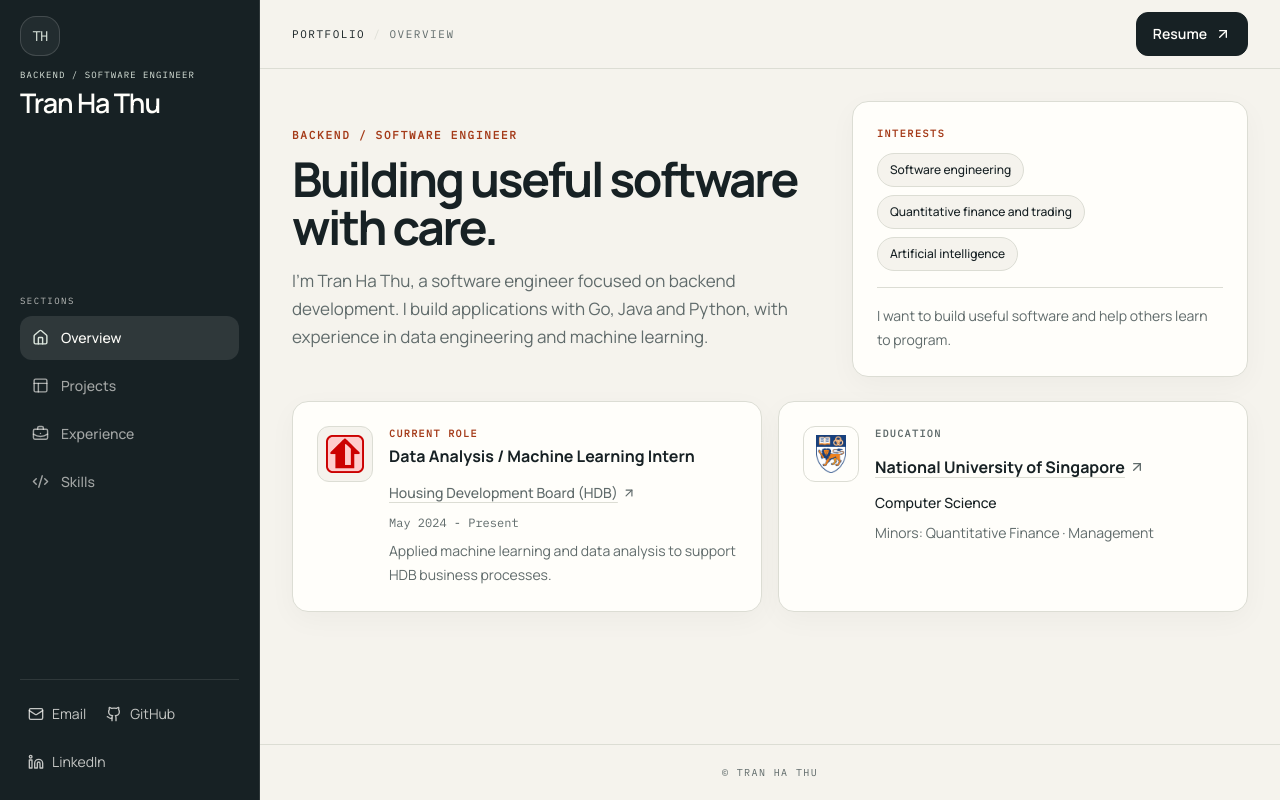
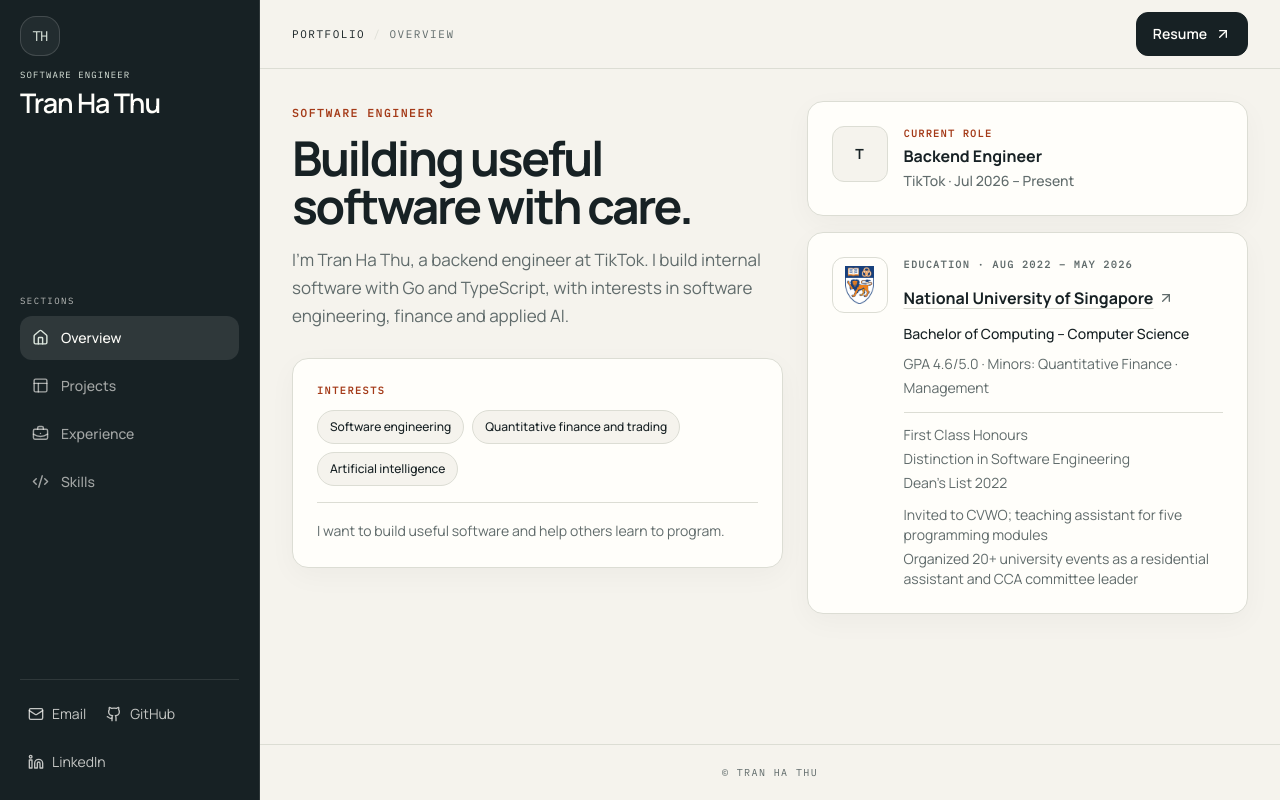
Before and after one commit to oeggy03/oeggy03.github.io, a React (Vite) app: page / in a window 1280 px wide. Built offline with nearby package versions, Linux system fonts and the light colour scheme.

Commit message:
feat: refresh profile and chronological career timeline

```diff
--- a/src/data/portfolio.js
+++ b/src/data/portfolio.js
@@ -4,7 +4,6 @@ import foroomImage from "../assets/proj_images/foroom_proj.png"
 import buddy4goodImage from "../assets/proj_images/buddy4good.png"
 import foodHeroImage from "../assets/proj_images/foodhero.png"
 import hdbLogo from "../assets/hdb.png"
-import careForWeLogo from "../assets/cfw.png"
 import nusLogo from "../assets/NUS.png"
 import eastspringLogo from "../assets/eastspring.png"
 import aStarLogo from "../assets/astar.png"
@@ -12,16 +11,27 @@ import resumeFile from "../assets/Resume_TranHaThu.pdf"
 
 export const profile = {
   name: "Tran Ha Thu",
-  role: "Backend / Software Engineer",
-  email: "tranhathu@u.nus.edu",
+  role: "Software Engineer",
+  email: "tranhathuwork@gmail.com",
   github: "https://github.com/oeggy03",
   linkedin: "https://www.linkedin.com/in/tran-ha-thu/",
   resume: resumeFile,
   education: {
     institution: "National University of Singapore",
     abbreviation: "NUS",
-    programme: "Computer Science",
+    programme: "Bachelor of Computing – Computer Science",
+    period: "Aug 2022 – May 2026",
+    gpa: "4.6/5.0",
     minors: ["Quantitative Finance", "Management"],
+    honors: [
+      "First Class Honours",
+      "Distinction in Software Engineering",
+      "Dean's List 2022",
+    ],
+    activities: [
+      "Invited to CVWO; teaching assistant for five programming modules",
+      "Organized 20+ university events as a residential assistant and CCA committee leader",
+    ],
     url: "https://nus.edu.sg/",
   },
   interests: ["Software engineering", "Quantitative finance and trading", "Artificial intelligence"],
@@ -163,57 +173,113 @@ export const projects = [
   },
 ]
 
+export const currentExperienceId = "tiktok-backend"
+
 export const experiences = [
   {
+    id: currentExperienceId,
+    startedAt: "2026-07",
+    dates: "Jul 2026 – Present",
+    company: "TikTok",
+    role: "Backend Engineer",
+    highlights: [
+      "Developed internal products with TypeScript and Go to improve reliability and observability of internal services.",
+    ],
+    skills: ["TypeScript", "Go"],
+  },
+  {
+    id: "tiktok-intern",
+    startedAt: "2026-01",
+    endedAt: "2026-03",
+    company: "TikTok",
+    role: "Software Engineering Intern",
+    dates: "Jan 2026 – Mar 2026",
+    highlights: [
+      "Developed internal products with TypeScript and Go to improve reliability and observability of internal services.",
+    ],
+    skills: ["TypeScript", "Go"],
+  },
+  {
+    id: "nus-ta",
+    startedAt: "2023-08",
+    endedAt: "2025-12",
+    role: "Teaching Assistant",
+    company: "National University of Singapore",
+    dates: "Aug 2023 – Dec 2025",
+    highlights: [
+      "Taught programming concepts to over 1,000 students through self-prepared JavaScript, Java and Python tutorials.",
+      "Received feedback scores of 4.8/5 for CS1101S and 4.7/5 for CS2103T, against a department average of 4.3.",
+    ],
+    logo: nusLogo,
+    logoAlt: "National University of Singapore",
+    url: "https://nus.edu.sg/",
+    skills: ["JavaScript", "Java", "Python"],
+  },
+  {
+    id: "gic",
+    startedAt: "2025-06",
+    endedAt: "2025-09",
+    role: "Software Engineering Intern",
+    company: "GIC",
+    dates: "Jun 2025 – Sep 2025",
+    highlights: [
+      "Engineered products for public market investments with TypeScript, C#, Python and Microsoft SQL Server, optimizing workflows for over 300 staff.",
+    ],
+    skills: ["TypeScript", "C#", "Python", "Microsoft SQL Server"],
+  },
+  {
+    id: "uptale",
+    startedAt: "2025-01",
+    endedAt: "2025-06",
+    role: "Software Engineering & AI Intern",
+    company: "Uptale",
+    dates: "Jan 2025 – Jun 2025",
+    highlights: [
+      "Implemented a full retrieval-augmented generation (RAG) pipeline in TypeScript and C# for gamified educational experiences used by over 100 customers.",
+    ],
+    skills: ["TypeScript", "C#", "RAG"],
+  },
+  {
     id: "hdb",
-    role: "Data Analysis / Machine Learning Intern",
+    startedAt: "2024-05",
+    endedAt: "2024-08",
+    role: "Data Science Intern",
     company: "Housing Development Board (HDB)",
-    dates: "May 2024 - Present",
-    summary: "Applied machine learning and data analysis to support HDB business processes.",
+    dates: "May 2024 – Aug 2024",
+    highlights: [
+      "Built a Python commercial rent prediction model using Random Forest, XGBoost and k-nearest neighbors, achieving an average of 88% accuracy.",
+      "Automated financial reporting with Excel and VBA, improving efficiency by 80%.",
+    ],
     logo: hdbLogo,
     logoAlt: "Housing & Development Board (HDB)",
     url: "https://www.hdb.gov.sg/cs/infoweb/homepage",
-    skills: ["Python", "Machine learning", "Data analysis", "Software engineering"],
-  },
-  {
-    id: "careforwe",
-    role: "Tech Lead",
-    company: "CareForWe (Healthtech startup)",
-    dates: "Dec 2023 - Present",
-    summary: "Led development of a video-hosting platform and company website.",
-    logo: careForWeLogo,
-    logoAlt: "CareForWe",
-    url: "https://www.care4we.com/",
-    skills: ["JavaScript", "React", "HTML", "CSS"],
-  },
-  {
-    id: "nus-ta",
-    role: "Teaching Assistant",
-    company: "National University of Singapore",
-    dates: "Aug 2023 - Present",
-    summary: "Graded programming assignments and taught programming methodology at NUS.",
-    logo: nusLogo,
-    logoAlt: "National University of Singapore",
-    url: "https://nus.edu.sg/",
-    skills: ["JavaScript"],
+    skills: ["Python", "Random Forest", "XGBoost", "K-Nearest Neighbors", "Excel", "VBA"],
   },
   {
     id: "eastspring",
+    startedAt: "2023-05",
+    endedAt: "2023-08",
     role: "Data Engineering Intern",
     company: "Eastspring Investments Singapore",
-    dates: "May 2023 - Aug 2023",
-    summary: "Used Python and Pandas to handle large datasets and wrote object-oriented code to support daily operations.",
+    dates: "May 2023 – Aug 2023",
+    highlights: [
+      "Maintained over 100 production and raw database tables with Python and SQL, and improved an AI chatbot with the OpenAI API.",
+    ],
     logo: eastspringLogo,
     logoAlt: "Eastspring Investments",
     url: "https://www.eastspring.com/sg",
-    skills: ["Git", "Python", "Pandas", "Object-oriented programming", "Microsoft SQL Server"],
+    skills: ["Python", "SQL", "OpenAI API"],
   },
   {
     id: "astar",
-    role: "Intern",
+    startedAt: "2019-12",
+    endedAt: "2020-01",
+    role: "Artificial Intelligence Intern",
     company: "A*STAR - Agency for Science, Technology and Research",
-    dates: "Dec 2019 - Jan 2020",
-    summary: "Trained a robotic arm for image recognition using Python and OpenCV.",
+    dates: "Dec 2019 – Jan 2020",
+    highlights: [
+      "Trained a robotic arm to sort 10 types of trash using Python and OpenCV.",
+    ],
     logo: aStarLogo,
     logoAlt: "Agency for Science, Technology and Research (A*STAR)",
     url: "https://www.a-star.edu.sg/",
--- a/src/views/OverviewView.jsx
+++ b/src/views/OverviewView.jsx
@@ -1,15 +1,14 @@
 import { ArrowUpRight } from "lucide-react"
 import { Panel } from "../components/ui"
-import { experiences, profile } from "../data/portfolio"
+import { currentExperienceId, experiences, profile } from "../data/portfolio"
 import nusLogo from "../assets/NUS.png"
 
-const currentExperience = experiences.find((experience) => experience.id === "hdb")
+const currentEmployment = experiences.find((experience) => experience.id === currentExperienceId)
 
 export default function OverviewView() {
   return (
-    <div className="grid gap-6 xl:grid-cols-[minmax(0,1.15fr)_minmax(300px,0.85fr)] xl:items-center">
-      <section className="min-w-0 xl:col-start-1 xl:row-start-1">
-        <div className="min-w-0 py-1">
+    <div className="grid gap-6 xl:grid-cols-[minmax(0,1fr)_minmax(320px,0.9fr)] xl:grid-rows-[auto_1fr] xl:items-start">
+      <section className="min-w-0 py-1" aria-label="Biography">
         <p className="mb-3 font-mono text-[10px] font-semibold uppercase tracking-[0.16em] text-accent-ink sm:text-[11px]">
           {profile.role}
         </p>
@@ -17,58 +16,54 @@ export default function OverviewView() {
           Building useful software with care.
         </h2>
         <p className="mt-4 max-w-2xl text-base leading-7 text-muted sm:text-[17px]">
-            I&apos;m {profile.name}, a software engineer focused on backend development. I build applications with Go, Java and Python, with experience in data engineering and machine learning.
+          I&apos;m {profile.name}, a backend engineer at TikTok. I build internal software with Go and TypeScript, with interests in software engineering, finance and applied AI.
         </p>
-        </div>
       </section>
 
-      <section aria-label="Current role and education" className="grid min-w-0 gap-4 lg:grid-cols-2 xl:col-span-2 xl:row-start-2">
+      <section aria-label="Current employment and education" className="grid min-w-0 gap-4 xl:col-start-2 xl:row-span-2 xl:row-start-1 xl:self-stretch xl:content-start">
+        {currentEmployment && (
           <Panel className="flex min-w-0 items-start gap-4 !p-5 sm:!p-6">
-          <a href={currentExperience.url} target="_blank" rel="noreferrer noopener" aria-label={`${currentExperience.company} website`} className="flex size-12 shrink-0 items-center justify-center rounded-xl border border-line bg-canvas p-2 transition-colors hover:border-ink focus-visible:outline focus-visible:outline-2 focus-visible:outline-offset-2 focus-visible:outline-accent sm:size-14">
-            <img className="max-h-full max-w-full object-contain" src={currentExperience.logo} alt={currentExperience.logoAlt} width="80" height="80" loading="eager" decoding="async" />
-          </a>
+            <div className="flex size-12 shrink-0 items-center justify-center rounded-xl border border-line bg-canvas text-sm font-bold text-ink sm:size-14" aria-hidden="true">
+              {currentEmployment.company.slice(0, 1)}
+            </div>
             <div className="min-w-0 flex-1">
               <p className="font-mono text-[10px] font-semibold uppercase tracking-[0.14em] text-accent-ink">Current role</p>
-            <h3 className="mt-1 text-base font-bold leading-snug text-ink">{currentExperience.role}</h3>
-            <a href={currentExperience.url} target="_blank" rel="noreferrer noopener" className="mt-1 inline-flex min-h-11 items-center gap-1 text-sm font-medium text-muted underline decoration-line underline-offset-4 transition-colors hover:text-ink hover:decoration-accent focus-visible:rounded-sm focus-visible:outline focus-visible:outline-2 focus-visible:outline-offset-2 focus-visible:outline-accent">
-              {currentExperience.company}
-              <ArrowUpRight aria-hidden="true" className="size-3.5 shrink-0" />
-            </a>
-            <p className="font-mono text-xs text-muted">{currentExperience.dates}</p>
-            <p className="mt-2 text-sm leading-6 text-muted">{currentExperience.summary}</p>
+              <h3 className="mt-1 text-base font-bold leading-snug text-ink">{currentEmployment.role}</h3>
+              <p className="mt-1 text-sm font-medium leading-5 text-muted">{currentEmployment.company} · {currentEmployment.dates}</p>
             </div>
           </Panel>
+        )}
 
         <Panel className="flex min-w-0 items-start gap-4 !p-5 sm:!p-6">
           <div className="flex size-12 shrink-0 items-center justify-center rounded-xl border border-line bg-paper p-2 sm:size-14">
             <img className="max-h-full max-w-full object-contain" src={nusLogo} alt="" width="80" height="80" loading="eager" decoding="async" />
           </div>
           <div className="min-w-0 flex-1">
-            <p className="font-mono text-[10px] font-semibold uppercase tracking-[0.14em] text-muted">Education</p>
+            <p className="font-mono text-[10px] font-semibold uppercase tracking-[0.14em] text-muted">Education · {profile.education.period}</p>
             <a href={profile.education.url} target="_blank" rel="noreferrer noopener" className="mt-1 inline-flex min-h-11 items-center gap-1 text-base font-bold leading-snug text-ink underline decoration-line underline-offset-4 transition-colors hover:decoration-accent focus-visible:rounded-sm focus-visible:outline focus-visible:outline-2 focus-visible:outline-offset-2 focus-visible:outline-accent">
               {profile.education.institution}
               <ArrowUpRight aria-hidden="true" className="size-4 shrink-0 text-muted" />
             </a>
             <p className="mt-1 text-sm font-medium text-ink">{profile.education.programme}</p>
-            <p className="mt-2 text-sm leading-6 text-muted">Minors: {profile.education.minors.join(" · ")}</p>
+            <p className="mt-2 text-sm leading-6 text-muted">GPA {profile.education.gpa} · Minors: {profile.education.minors.join(" · ")}</p>
+            <ul className="mt-3 space-y-1 border-t border-line pt-3 text-sm leading-5 text-muted">
+              {profile.education.honors.map((honor) => <li key={honor}>{honor}</li>)}
+            </ul>
+            <ul className="mt-3 space-y-1 text-sm leading-5 text-muted">
+              {profile.education.activities.map((activity) => <li key={activity}>{activity}</li>)}
+            </ul>
           </div>
         </Panel>
       </section>
 
-      <Panel className="xl:col-start-2 xl:row-start-1 !p-5 sm:!p-6">
-        <p className="font-mono text-[10px] font-semibold uppercase tracking-[0.16em] text-accent-ink">
-          Interests
-        </p>
+      <Panel className="min-w-0 self-start !p-5 xl:col-start-1 xl:row-start-2 sm:!p-6">
+        <p className="font-mono text-[10px] font-semibold uppercase tracking-[0.16em] text-accent-ink">Interests</p>
         <ul className="mt-3 flex flex-wrap gap-2">
           {profile.interests.map((interest) => (
-            <li key={interest} className="rounded-full border border-line bg-canvas px-3 py-1.5 text-xs font-medium leading-5 text-ink">
-              {interest}
-            </li>
+            <li key={interest} className="rounded-full border border-line bg-canvas px-3 py-1.5 text-xs font-medium leading-5 text-ink">{interest}</li>
           ))}
         </ul>
-        <p className="mt-4 border-t border-line pt-4 text-sm leading-6 text-muted">
-          {profile.aspiration}
-        </p>
+        <p className="mt-4 border-t border-line pt-4 text-sm leading-6 text-muted">{profile.aspiration}</p>
       </Panel>
     </div>
   )
```
Also changed, not shown: src/views/ExperienceView.jsx (+78 -16 lines). Lines whose indentation alone changed are shown as unchanged.
